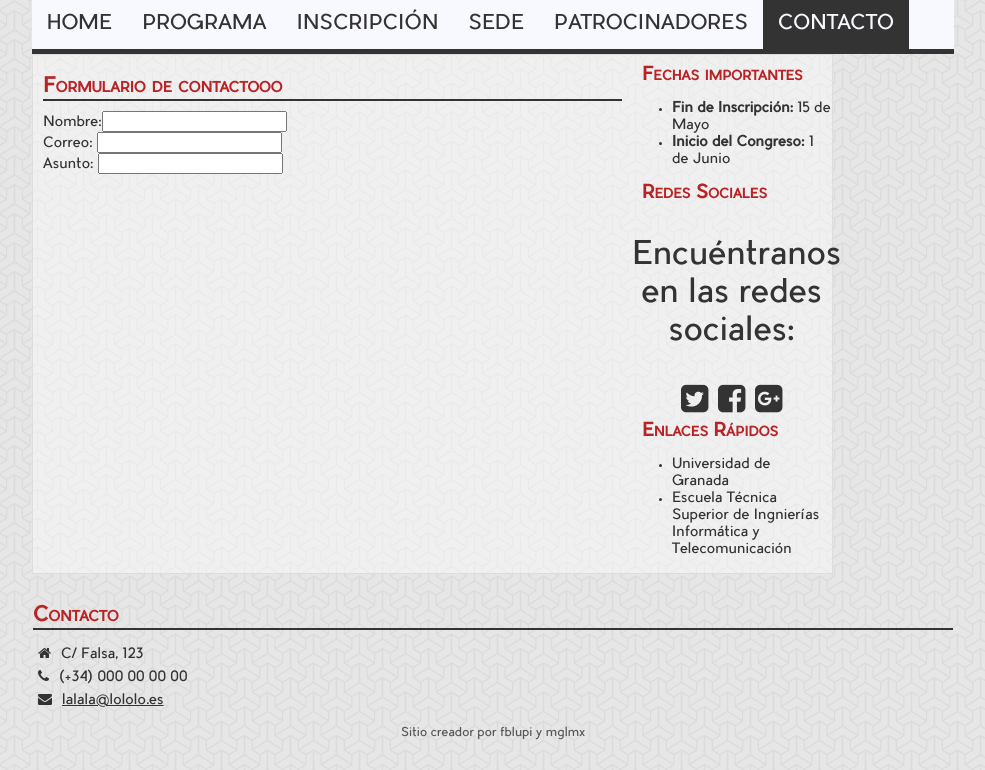
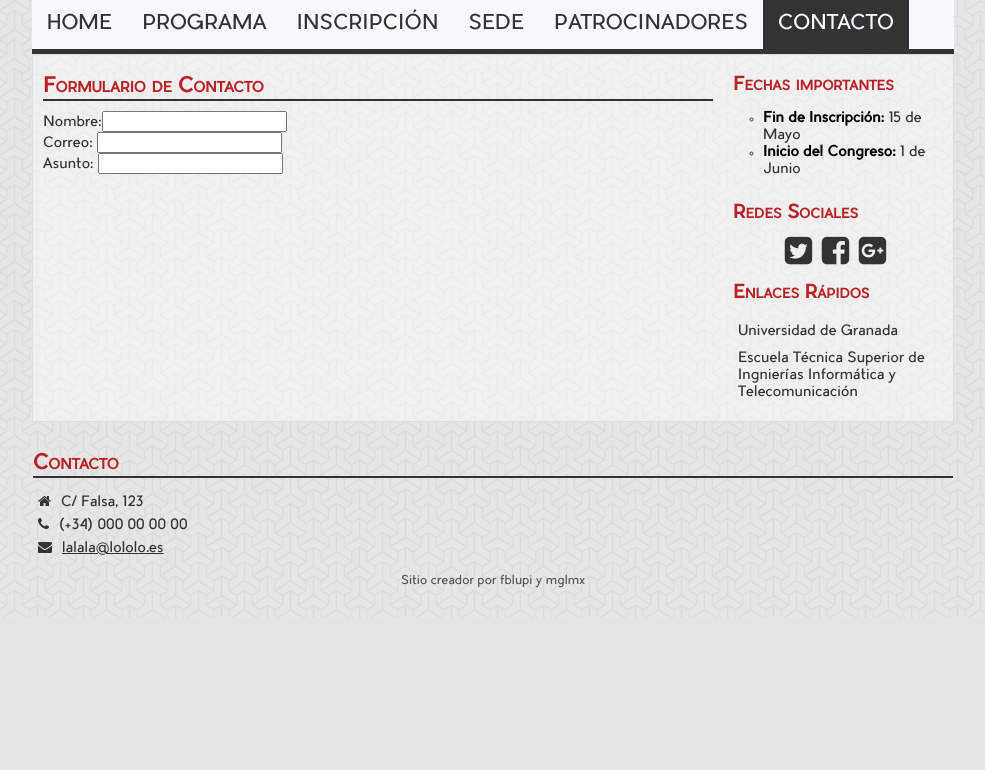
Before and after one commit to fblupi/grado_informatica-SIBW, a PHP site: page /contacto.html in a window 1280 px wide. Shown: the part 217-987 px from the top of the page, without its empty margins (147-1132 px from the left). After the commit the page ends 805 px from the top, so only its background shows below. Run offline with PHP 8.4, Linux system fonts and the light colour scheme; some libraries are stand-ins or nearby versions.

Commit message:
terminado aside y arreglado problema con anchura

```diff
--- a/contacto.html
+++ b/contacto.html
@@ -30,14 +30,12 @@
         <div id="main">
             <div id="content">
                 <section>
-                    <header>Formulario de contactooo</header>
-                    <article>
-                        <form>
+                    <header>Formulario de Contacto</header>
+                    <form>
                             Nombre:<input type="text" name="nombre"> <br>
                             Correo: <input type="email" name="correo"> <br>
                             Asunto: <input type="text" name="asunto"> <br>
                         </form>
-                    </article>
                 </section>
             </div> <!-- end content -->
             <aside>
@@ -48,12 +46,11 @@
                         <li><b>Inicio del Congreso:</b> 1 de Junio</li>
                     </ul>
                 </div>
-                <div id="redessociales">
+                <div id="redes-sociales">
                     <header>Redes Sociales</header>
-                    <p>Encuéntranos en las redes sociales:</p>
-                    <i class="fa fa-twitter-square"></i>
-                    <i class="fa fa-facebook-square"></i>
-                    <i class="fa fa-google-plus-square"></i>
+                    <a id="btn-twitter" href="#"><i class="fa fa-twitter-square"></i></a>
+                    <a id="btn-facebook" href="#"><i class="fa fa-facebook-square"></i></a>
+                    <a id="btn-google" href="#"><i class="fa fa-google-plus-square"></i></a>
                 </div>
                 <div id="enlaces">
                     <header>Enlaces Rápidos</header>
--- a/css/style.css
+++ b/css/style.css
@@ -1,14 +1,18 @@
 @font-face {
     font-family: Pier;
-    src: url("../fonts/pier.otf");
+    src: url("/fonts/pier.otf");
 }
 
 body {
     font-family: Pier, sans-serif;
 	width: 980px;
 	margin: auto;
-    background-image: url("../images/background.png");
+    background-image: url("/images/background.png");
     background-repeat: repeat;
+}
+
+b {
+    color: #000000;
 }
 
 /* CABECERA */
@@ -137,6 +141,7 @@ body {
     background: rgba(255, 255, 255, 0.4);
     color: #333333;
     font-size: 14px;
+    width: 920px;
 }
 
 /* Contenido */
@@ -176,18 +181,68 @@ body {
 #main aside header {
     text-align: left;
     padding-left: 10px;
+    padding-top: 10px;
     font-size: 18px;
     border: none;
 }
 
-#main aside #redessociales {
+#main aside #fechas, #main aside #redes-sociales, #main aside #enlaces {
+    padding-right: 5px;
+}
+
+/* Fechas */
+
+#main aside #fechas ul {
+    list-style: circle;
+}
+
+/* Redes sociales */
+
+#main aside #redes-sociales {
     font-size: 32px;
     text-align: center;
 }
 
-#main aside a {
+#main aside #redes-sociales a {
+    font-size: 32px;
+    text-align: center;
+    color: #333333;
+}
+
+#redes-sociales #btn-twitter:hover{
+    color: #5EA9DD;
+}
+
+#redes-sociales #btn-facebook:hover{
+    color: #3B5998;
+}
+
+#redes-sociales #btn-google:hover{
+    color: #CD4130;
+}
+
+/* Enlaces */
+
+#main aside #enlaces ul {
+    list-style: none;
+    padding-left: 10px;
+    padding-right: 10px;
+    border-top-width: 1px;
+    border-right-width: 1px;
+    border-left-width: 1px;
+}
+
+#main aside #enlaces a {
+    padding: 5px;
     text-decoration: none;
+    display:block;
     color: #333333;
+}
+
+#main aside #enlaces a:hover {
+    color: #F8F8FF;
+    background: #333333;
+    background: rgba(0,0,0,0.75);
 }
 
 /* FOOTER */
@@ -216,6 +271,7 @@ footer > #contacto > ul {
 footer > #contacto > ul > li {
     margin: 5px;
     font-size: 14px;
+    color: #333333;
 }
 
 footer > #contacto > ul > li a {
```
Also changed, not shown: index.html (+5 -5 lines).
